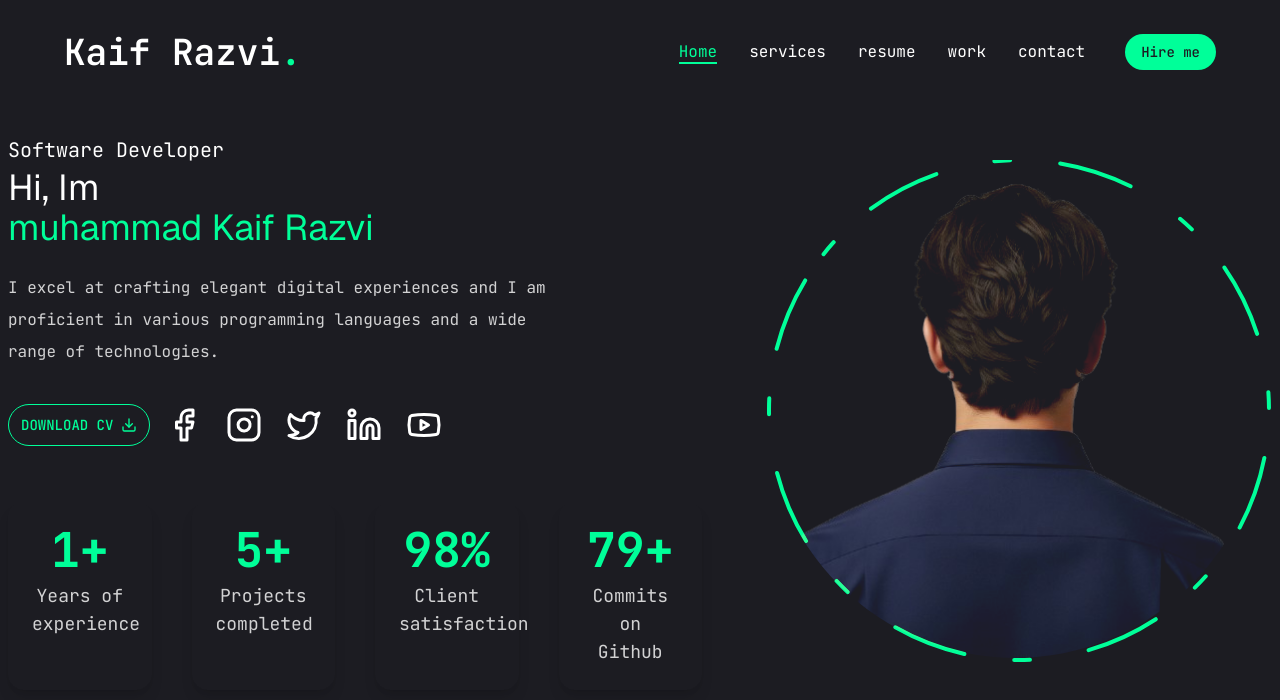
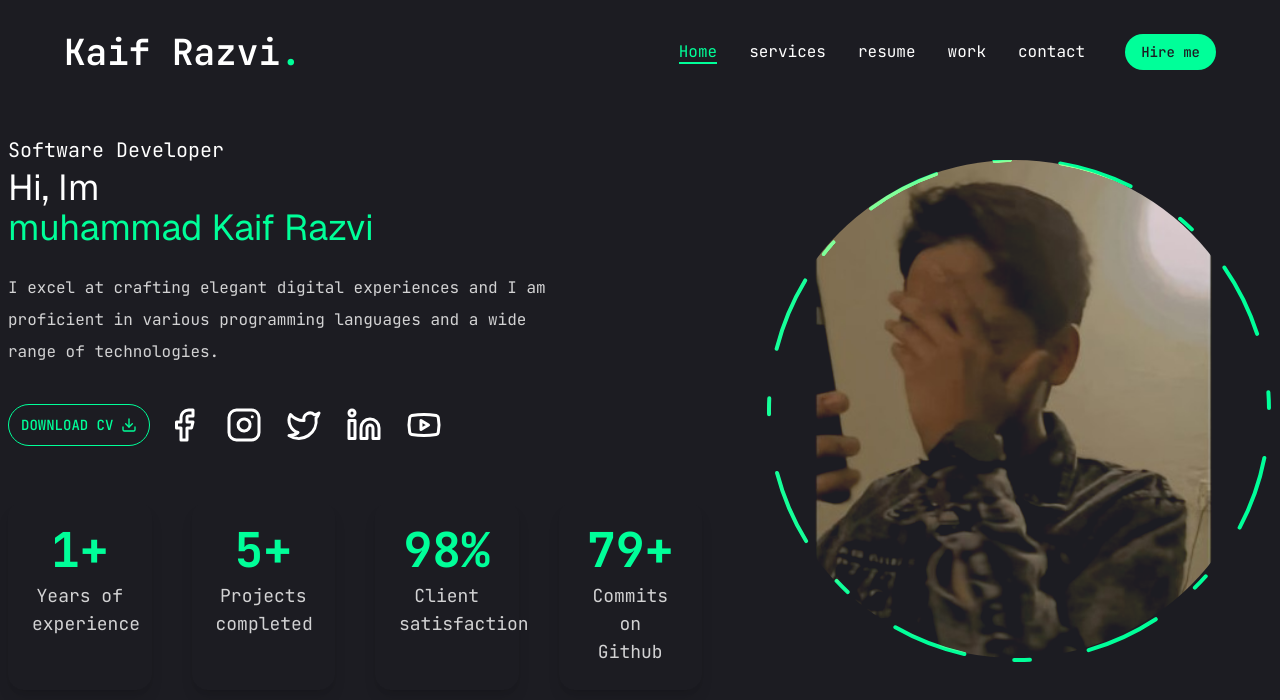
Before and after one commit to muhammadkaif-razvi/developer-portfolio, a Next.js app: page / in a window 1280 px wide. Shown: the top 700 px of the page. Built offline with nearby package versions, Linux system fonts and the light colour scheme; no server answers.

Commit message:
image chage

```diff
--- a/components/ui/uis/Picture.tsx
+++ b/components/ui/uis/Picture.tsx
@@ -28,7 +28,7 @@ const Picture = () => {
           className="w-[298px] h-[298px] xl:w-[498px] xl:h-[498px] mix-blend-lighten absolute"
         >
           <Image
-            src={"/fd.png"}
+            src={"/fd.jpg"}
             priority
             quality={100}
             fill
```
Also changed, not shown: public/fd.jpg (added), public/fd.png (deleted).
